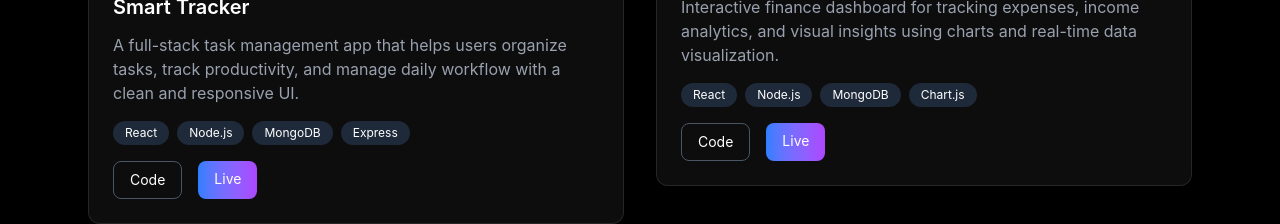
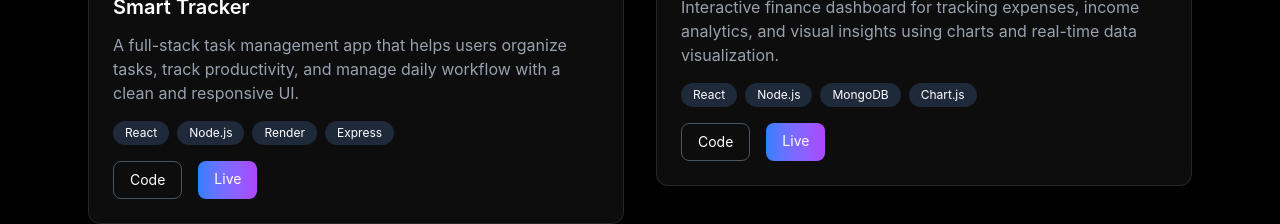
Before and after one commit to Vishalsinghkhati/portfolio, a React (Vite) app: page / in a window 1280 px wide. Shown: the part 2320-2544 px from the top of the page. Built offline with nearby package versions, Linux system fonts and the light colour scheme.

Commit message:
Update project details and links in Projects component

```diff
--- a/src/components/Projects.jsx
+++ b/src/components/Projects.jsx
@@ -7,9 +7,9 @@ const Projects = () => {
       title: "Smart Tracker",
       description:
         "A full-stack task management app that helps users organize tasks, track productivity, and manage daily workflow with a clean and responsive UI.",
-      tech: ["React", "Node.js", "MongoDB", "Express"],
-      github: "https://github.com/your-username/smart-tracker",
-      live: "https://your-smart-tracker-live-link.com",
+      tech: ["React", "Node.js", "Render", "Express"],
+      github: "https://github.com/Vishalsinghkhati/smart-tracker.git",
+      live: "smart-tracker-eta.vercel.app",
       featured: true,
     },
     {
@@ -17,16 +17,16 @@ const Projects = () => {
       description:
         "Interactive finance dashboard for tracking expenses, income analytics, and visual insights using charts and real-time data visualization.",
       tech: ["React", "Node.js", "MongoDB", "Chart.js"],
-      github: "https://github.com/your-username/finance-dashboard",
-      live: "https://your-finance-dashboard-live.com",
+      github: "https://github.com/Vishalsinghkhati/Finance_dashborad.git",
+      live: "finance-vishaldashborad-one.vercel.app",
     },
     {
       title: "Portfolio Website",
       description:
         "Personal developer portfolio showcasing projects, skills, and experience with modern UI, animations, and responsive design.",
       tech: ["React", "Tailwind", "Framer Motion"],
-      github: "https://github.com/your-username/portfolio",
-      live: "https://your-portfolio-live.com",
+      github: "https://github.com/Vishalsinghkhati/portfolio.git",
+      live: "https://portfolio-vishalsinghkhatis-projects.vercel.app/",
     },
   ]
 
```
